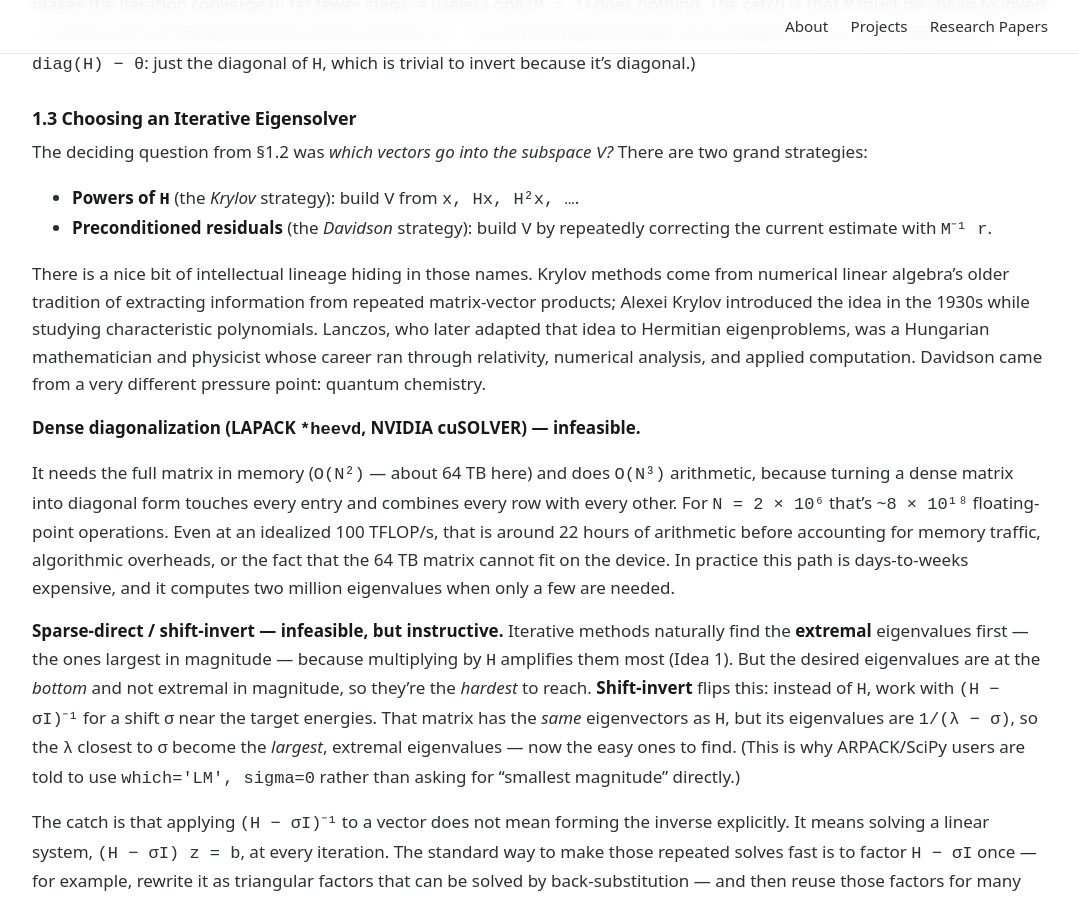
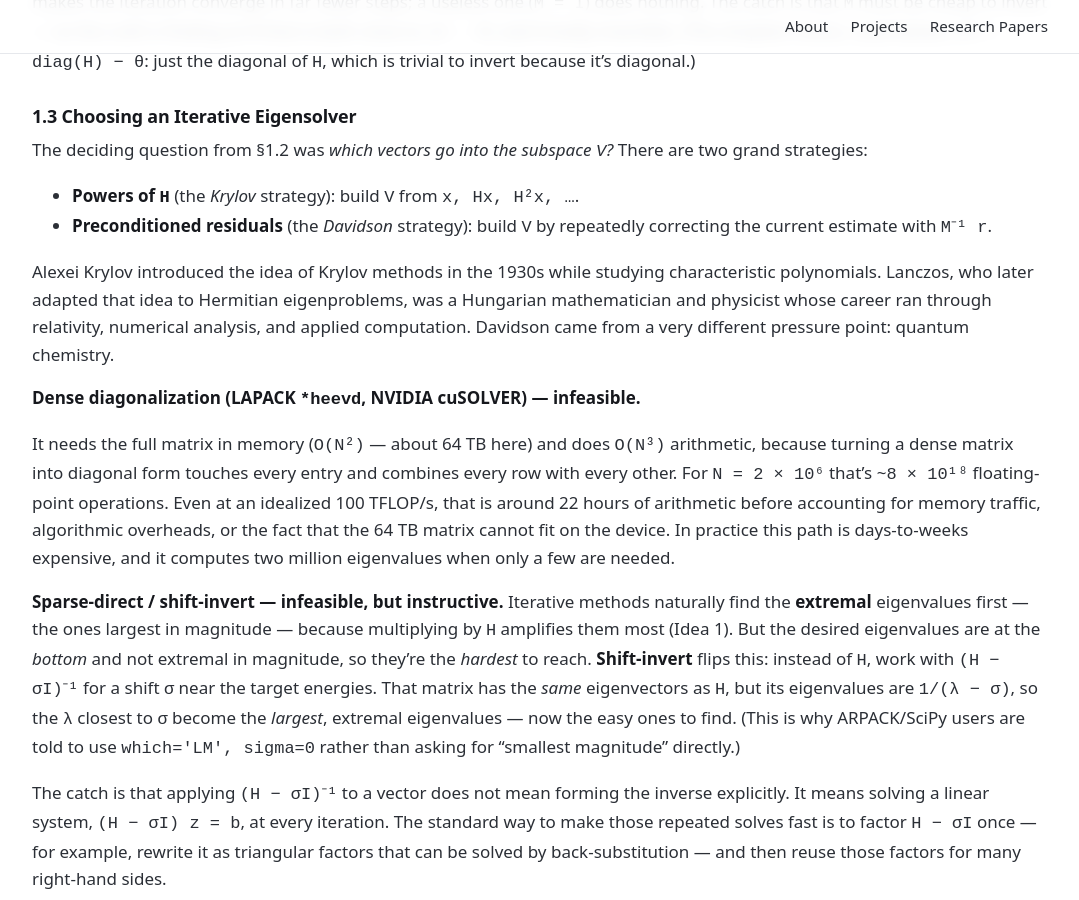
Before and after one commit to BhatiMansi/BhatiMansi.github.io, a Jekyll site: the page built from writing/gpu-eigensolver.md, in a window 1280 px wide and 900 px high, scrolled down 3493 px. Shown: the whole window, without its empty margins (100-1179 px from the left). Built offline with Jekyll 4.4.1, drawn with Linux system fonts in a browser that asks for light colours; some of the changed text lies outside the part shown.

```diff
--- a/writing/gpu-eigensolver.md
+++ b/writing/gpu-eigensolver.md
@@ -199,10 +199,8 @@ There are two grand strategies:
 - **Preconditioned residuals** (the *Davidson* strategy): build `V` by repeatedly
   correcting the current estimate with `M⁻¹ r`.
 
-There is a nice bit of intellectual lineage hiding in those names. Krylov
-methods come from numerical linear algebra's older tradition of extracting
-information from repeated matrix-vector products; Alexei Krylov introduced the
-idea in the 1930s while studying characteristic polynomials. Lanczos, who later
+Alexei Krylov introduced the
+idea of Krylov methods in the 1930s while studying characteristic polynomials. Lanczos, who later
 adapted that idea to Hermitian eigenproblems, was a Hungarian mathematician and
 physicist whose career ran through relativity, numerical analysis, and applied
 computation. Davidson came from a very different pressure point: quantum
@@ -313,7 +311,7 @@ idea kept in reserve rather than used here:
   repeatedly apply a polynomial of `H` (a Chebyshev polynomial) chosen to *amplify*
   the low-energy states and *suppress* the rest, then do one small Rayleigh–Ritz.
   It trades *extra cheap matvecs* for *less* of the expensive subspace bookkeeping
-  — which, as Part 2's profiling shows, is exactly the trade this GPU workload
+  which, as Part 2's profiling shows, is exactly the trade this GPU workload
   rewards.
   It's the most interesting structural alternative after the RBM path developed
   below.
@@ -387,7 +385,7 @@ Rayleigh–Ritz estimate — next time.
 `H` by just its diagonal: `t = (diag(H) − θ)⁻¹ r`, which is a trivial elementwise
 divide. The bet is that `diag(H)` captures enough of `H` to point the correction
 in roughly the right direction. **How good that bet is depends entirely on how
-much of `H` actually lives on the diagonal** — which is the crux of §1.5.
+much of `H` actually lives on the diagonal** which is the crux of §1.5.
 
 This is the practical preconditioning rule from iterative linear algebra: a useful
 `M` must be cheap to invert, nonsingular, and close enough to the operator that it
```
Also changed, not shown: other parts of writing/gpu-eigensolver.md (+1 -1 lines), Gemfile (+12 -3 lines), index.md (+5 -0 lines), projects.md (+6 -0 lines), writing/tensor-network-gpu.md (+16 -18 lines), 2 other files.
